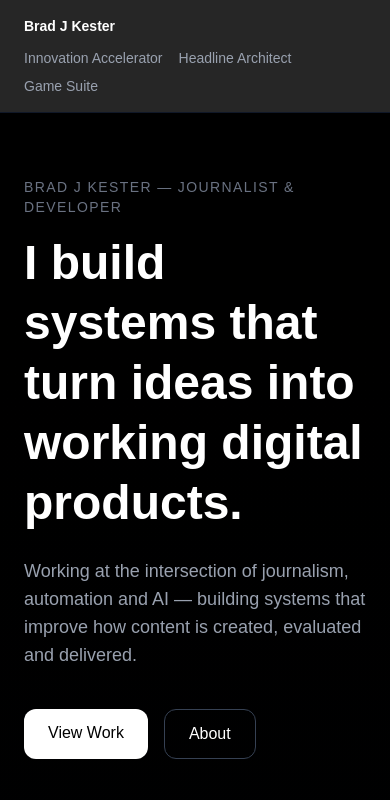
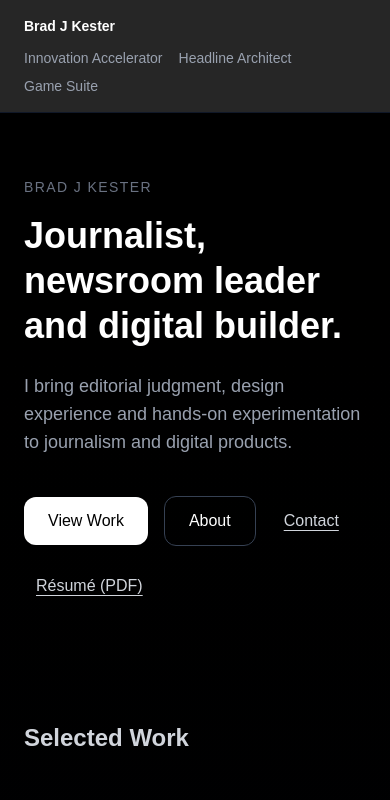
Before and after one commit to KestCo/my-portfolio, a Next.js app: page / in a window 390 px wide. Shown: the top 800 px of the page. Built offline with nearby package versions, Linux system fonts and the light colour scheme.

Commit message:
Update homepage positioning and add contact and phone-free resume

```diff
--- a/app/page.tsx
+++ b/app/page.tsx
@@ -9,18 +9,18 @@ export default function Home() {
         <section className="mb-28">
 
           <p className="text-gray-500 mb-4 text-sm tracking-widest uppercase">
-            Brad J Kester — Journalist & Developer
+            Brad J Kester
           </p>
 
-          <h1 className="text-5xl md:text-7xl font-bold mb-6 leading-tight max-w-4xl">
-            I build systems that turn ideas into working digital products.
+          <h1 className="text-4xl sm:text-5xl md:text-7xl font-bold mb-6 leading-tight max-w-4xl">
+            Journalist, newsroom leader and digital builder.
           </h1>
 
           <p className="text-lg text-gray-400 max-w-2xl mb-10">
-            Working at the intersection of journalism, automation and AI — building systems that improve how content is created, evaluated and delivered.
+            I bring editorial judgment, design experience and hands-on experimentation to journalism and digital products.
           </p>
 
-          <div className="flex gap-4">
+          <div className="flex flex-wrap items-center gap-4">
             <Link
               href="#projects"
               className="bg-white text-black px-6 py-3 rounded-xl font-medium hover:opacity-80 transition"
@@ -34,6 +34,12 @@ export default function Home() {
             >
               About
             </Link>
+            <a href="mailto:bradjkester@gmail.com" className="px-3 py-3 text-gray-300 underline underline-offset-4 hover:text-white focus-visible:outline-2 focus-visible:outline-offset-4 focus-visible:outline-white">
+              Contact
+            </a>
+            <a href="/documents/brad-kester-resume-2026.pdf" download className="px-3 py-3 text-gray-300 underline underline-offset-4 hover:text-white focus-visible:outline-2 focus-visible:outline-offset-4 focus-visible:outline-white">
+              Résumé (PDF)
+            </a>
           </div>
 
         </section>
@@ -218,8 +224,12 @@ export default function Home() {
         </section>
 
         {/* FOOTER */}
-        <footer className="border-t border-gray-800 pt-6 text-gray-500 text-sm">
-          © {new Date().getFullYear()} Brad J Kester
+        <footer className="flex flex-wrap items-center justify-between gap-4 border-t border-gray-800 pt-6 text-gray-400 text-sm">
+          <p>© {new Date().getFullYear()} Brad J Kester</p>
+          <nav aria-label="Contact and résumé" className="flex flex-wrap gap-6">
+            <a href="mailto:bradjkester@gmail.com" className="py-2 underline underline-offset-4 hover:text-white focus-visible:outline-2 focus-visible:outline-offset-4 focus-visible:outline-white">Contact</a>
+            <a href="/documents/brad-kester-resume-2026.pdf" download className="py-2 underline underline-offset-4 hover:text-white focus-visible:outline-2 focus-visible:outline-offset-4 focus-visible:outline-white">Résumé (PDF)</a>
+          </nav>
         </footer>
 
       </div>
```
Also changed, not shown: 1 other file (tests, documents, lock files or other folders).
